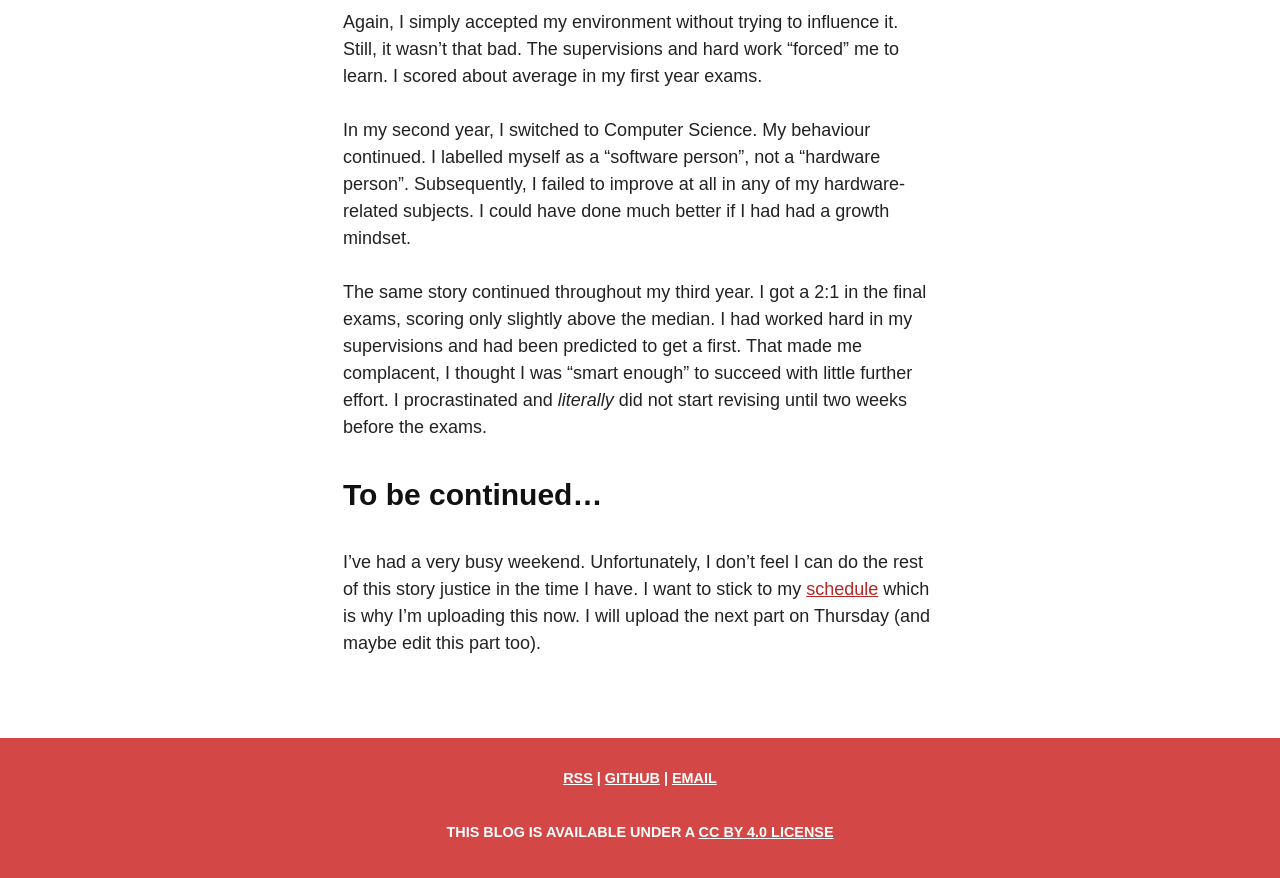
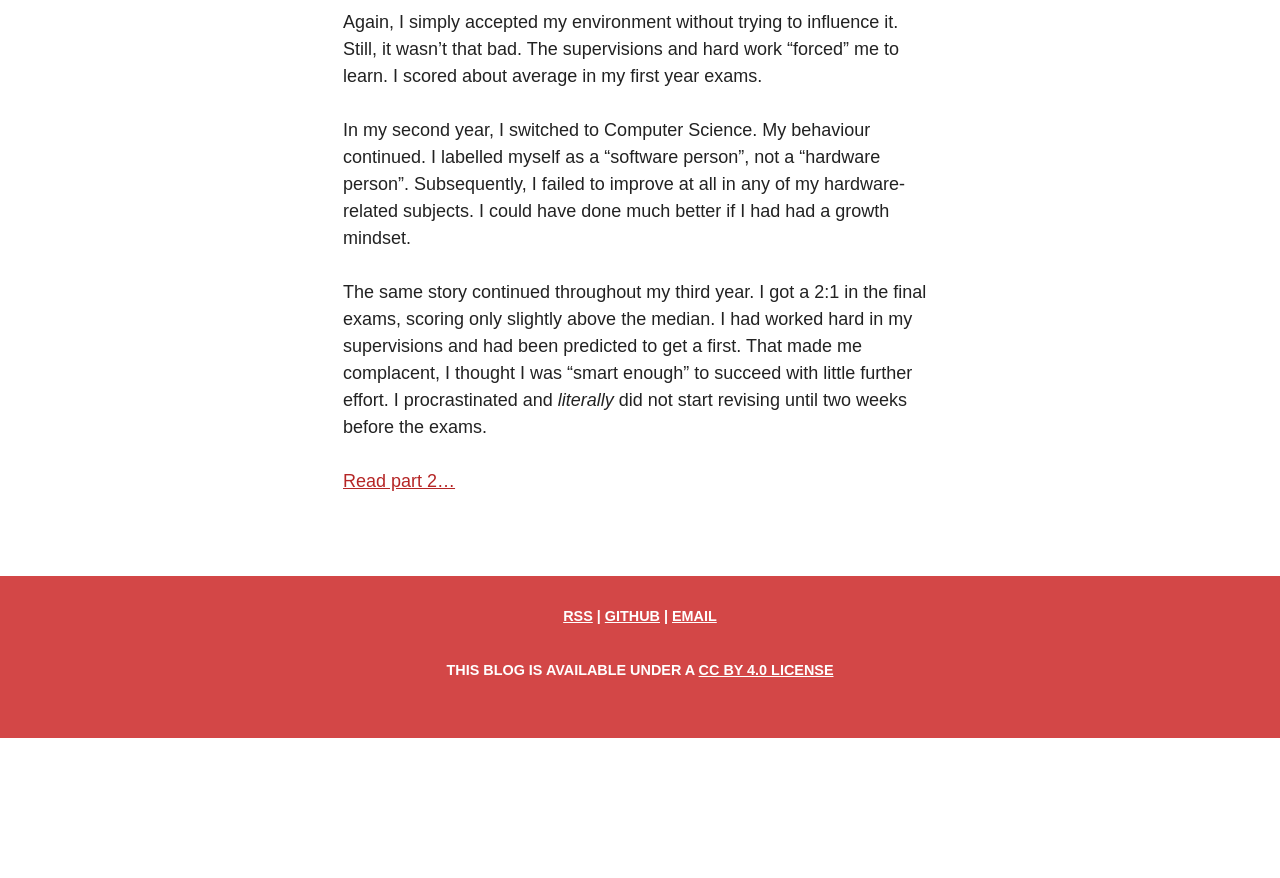
Before and after one commit to davidxmoody/davidxmoody.com, a Jekyll site: the page built from _posts/2014-09-22-the-growth-mindset-applied-to-my-life-part-1.md, in a window 1280 px wide and 900 px high, scrolled down 1881 px. Shown: the top 878 px of the window. Built offline with Jekyll 4.4.1, drawn with Linux system fonts in a browser that asks for light colours; after the commit the page ends 2619 px from its top, so only the background shows below that.

Commit message:
Added part 2 link to growth post part 1

```diff
--- a/_posts/2014-09-22-the-growth-mindset-applied-to-my-life-part-1.md
+++ b/_posts/2014-09-22-the-growth-mindset-applied-to-my-life-part-1.md
@@ -38,6 +38,4 @@ In my second year, I switched to Computer Science. My behaviour continued. I lab
 
 The same story continued throughout my third year. I got a 2:1 in the final exams, scoring only slightly above the median. I had worked hard in my supervisions and had been predicted to get a first. That made me complacent, I thought I was "smart enough" to succeed with little further effort. I procrastinated and *literally* did not start revising until two weeks before the exams.
 
-## To be continued...
-
-I've had a very busy weekend. Unfortunately, I don't feel I can do the rest of this story justice in the time I have. I want to stick to my [schedule](/one-month-of-blogging/#a-better-schedule) which is why I'm uploading this now. I will upload the next part on Thursday (and maybe edit this part too).
+[Read part 2...](/the-growth-mindset-applied-to-my-life-part-2/)
```
